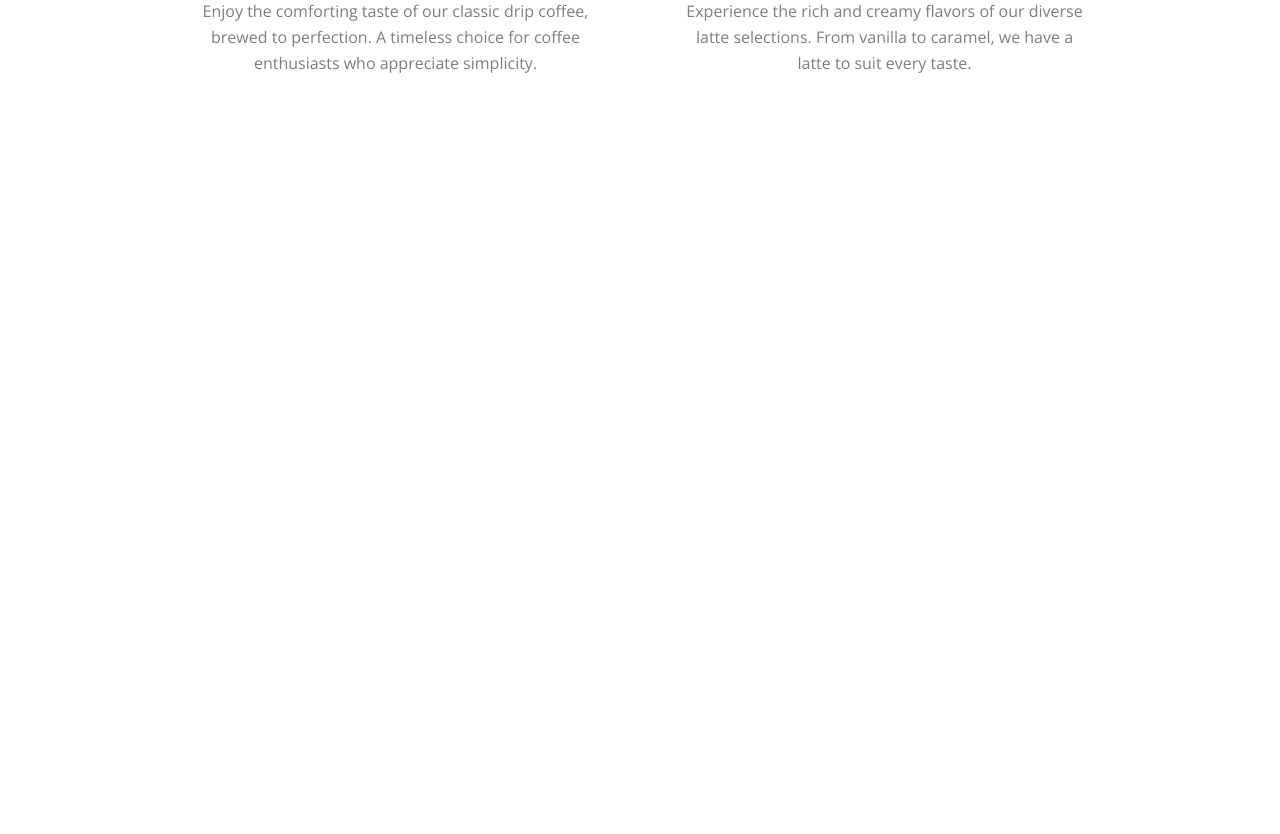
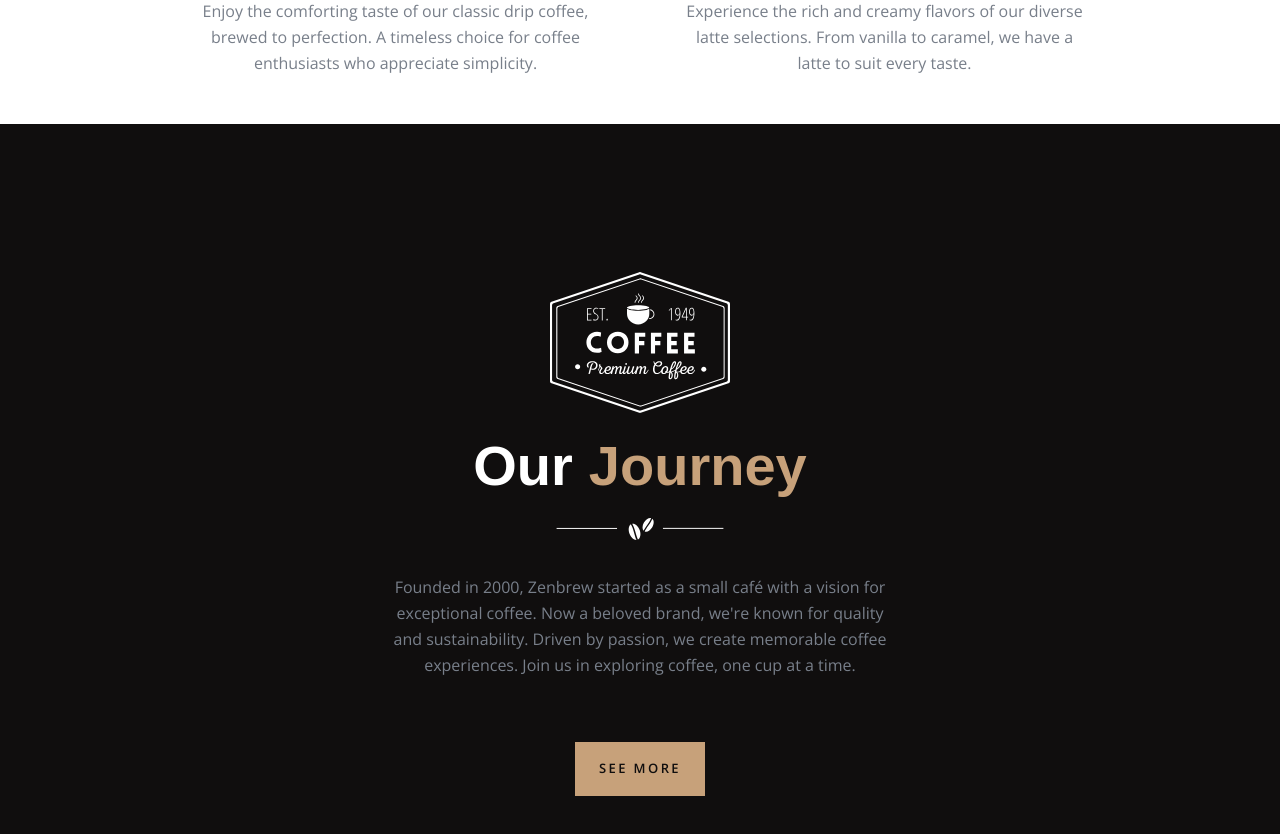
Before and after one commit to diegovilhalva/zenbrew, a Next.js app: page / in a window 1280 px wide. Shown: the part 1080-1914 px from the top of the page. Built offline with nearby package versions, Linux system fonts and the light colour scheme; a web font is replaced by a local one.

Commit message:
about section created

```diff
--- a/app/page.js
+++ b/app/page.js
@@ -1,4 +1,5 @@
 "use client"
+import About from "@/components/About"
 import Explore from "@/components/Explore"
 import Hero from "@/components/Hero"
 import { useEffect } from "react"
@@ -20,6 +21,7 @@
     <div className="h-full overflow-x-hidden">
       <Hero/>
       <Explore />
+      <About/>
       <div className="h-[4000px]"></div>
     </div>
   )
--- /dev/null
+++ b/components/About.jsx
@@ -0,0 +1,124 @@
+"use client";
+
+import { useRef, useLayoutEffect } from "react";
+import gsap from "gsap";
+import { ScrollTrigger } from "gsap/ScrollTrigger";
+import Image from "next/image";
+
+// Components
+import Badge from "./Badge";
+import Separator from "./Separator";
+const data = [
+	{
+		imgSrc: "/assets/about/photo-1.jpg",
+		title: "Our Journey",
+		description:
+			"Founded in 2000, Zenbrew started as a small café with a vision for exceptional coffee. Now a beloved brand, we're known for quality and sustainability. Driven by passion, we create memorable coffee experiences. Join us in exploring coffee, one cup at a time.",
+	},
+	{
+		imgSrc: "/assets/about/photo-2.jpg",
+		title: "Our Promise",
+		description:
+			"At Zenbrew, we promise the finest coffee with a positive impact. We source beans from sustainable farms, respecting people and the planet. Our meticulous roasting ensures a rich, satisfying experience. We are committed to quality, sustainability, and community.",
+	},
+	{
+		imgSrc: "/assets/about/photo-3.jpg",
+		title: "Our Team",
+		description:
+			"At Zenbrew, our dedicated team is behind every great cup. Our skilled baristas and expert roasters work with passion and precision, making each coffee experience special. Meet the people who bring creativity and care to every cup and learn their unique stories.",
+	},
+];
+
+const About = () => {
+	const scrollableSectionRef = useRef(null);
+	const scrollableTriggerRef = useRef(null);
+
+	useLayoutEffect(() => {
+		gsap.registerPlugin(ScrollTrigger);
+		const animation = gsap.fromTo(
+			scrollableSectionRef.current,
+			{ translateX: 0 },
+			{
+				translateX: "-200vw",
+				ease: "none",
+				duration: 1,
+				scrollTrigger: {
+					trigger: scrollableTriggerRef.current,
+					start: "top top",
+					end: "1800vw top",
+					scrub: 0.6,
+					pin: true,
+				},
+			}
+		);
+
+		return () => {
+			animation.kill();
+		};
+	}, []);
+	return (
+		<section className="overflow-hidden bg-primary">
+			<div ref={scrollableTriggerRef}>
+				<div
+					ref={scrollableSectionRef}
+					className="h-screen w-[300vw] flex relative"
+				>
+					{data.map((item, index) => {
+						return (
+							<div
+								key={index}
+								className="w-screen h-screen flex flex-col justify-center items-center relative"
+							>
+								<div className="container mx-auto">
+									<div className="flex gap-[30px] relative">
+										{/* Text  */}
+										<div className="flex-1 flex flex-col justify-center items-center">
+											<Badge containerStyles="w-[180px] h-[180px]" />
+											<div className="max-w-[560px] text-center">
+												{/* Title */}
+												<h2 className="h2 text-white mb-4">
+													<span className="mr-4">
+														{item.title.split(" ")[0]}
+													</span>
+													<span className="text-accent">
+														{item.title.split(" ")[1]}
+													</span>
+												</h2>
+
+												{/* Separator  */}
+												<div className="pb-8">
+													<Separator />
+												</div>
+
+												{/* Desription */}
+												<p className="loading-relaxed mb-16 px-8 xl:px-0">
+													{item.description}
+												</p>
+
+												{/* btn  */}
+												<button className="btn">See more</button>
+											</div>
+										</div>
+										{/* Image  */}
+										<div className="hidden xl:flex flex-1 w-full h-[70vh] relative">
+											<Image
+												src={item.imgSrc}
+												fill
+												className="object-cover"
+												quality={100}
+												priority
+												alt=""
+											/>
+										</div>
+									</div>
+								</div>
+							</div>
+						);
+					})}
+				</div>
+			</div>
+		</section>
+	);
+};
+
+export default About
```
